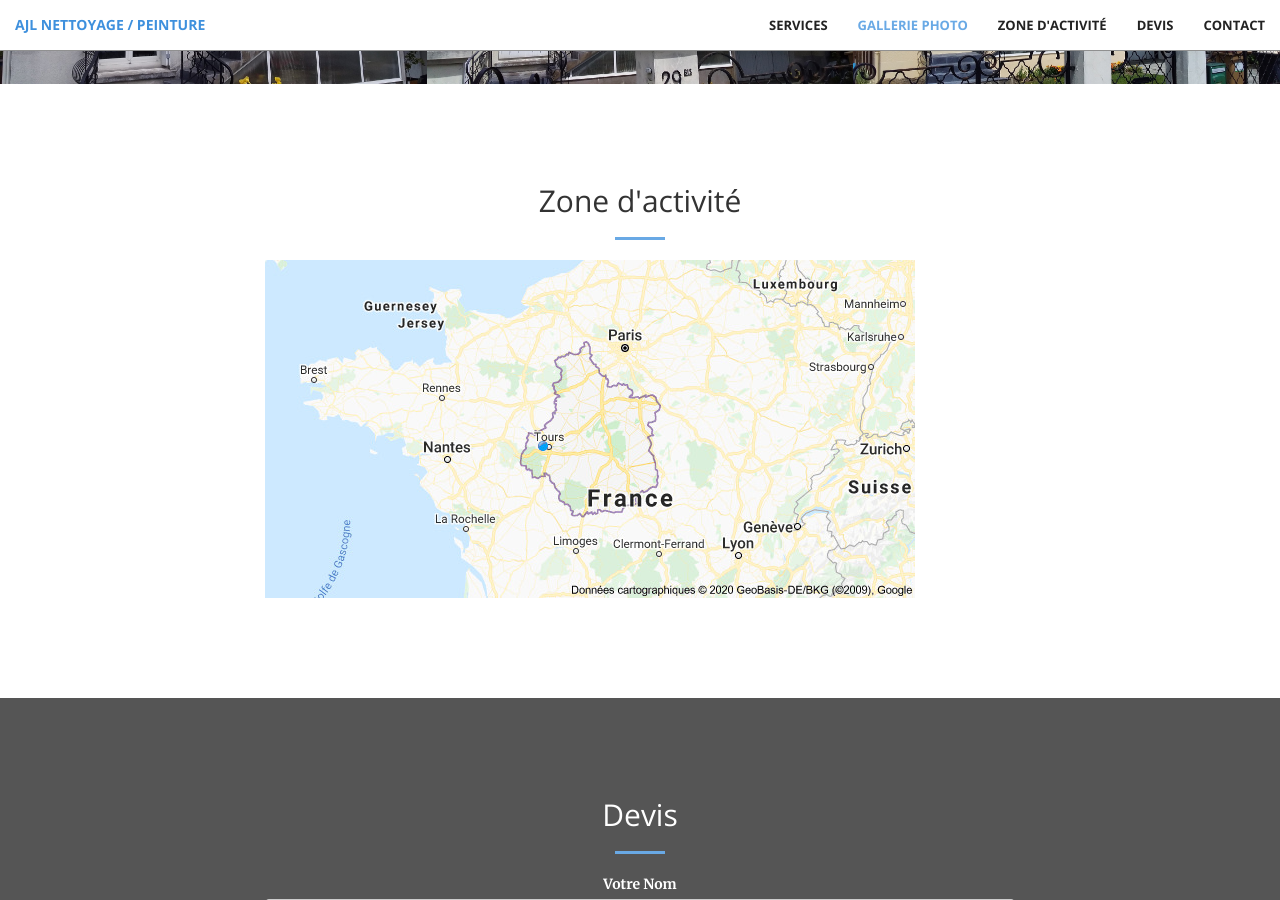
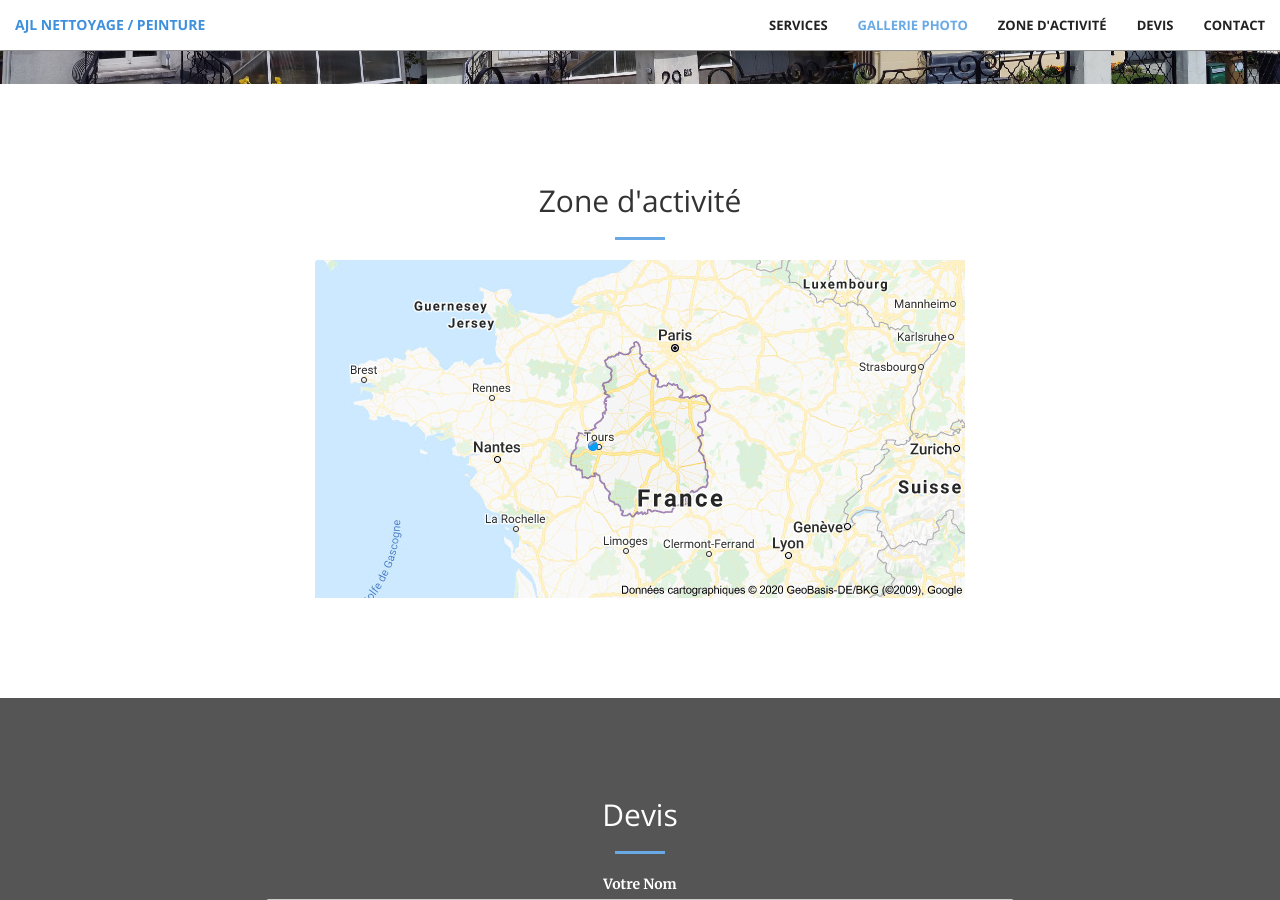
Before and after one commit to yatho/ajl-nettoyage, a Jekyll site: the page built from index.html, in a window 1280 px wide and 900 px high, scrolled down 1873 px. Built offline with Jekyll 4.4.1, drawn with Linux system fonts in a browser that asks for light colours.

Commit message:
Centrer l'image centre val de loire

```diff
--- a/_includes/activity-zone.html
+++ b/_includes/activity-zone.html
@@ -4,7 +4,7 @@
             <div class="col-lg-8 col-lg-offset-2 text-center">
                 <h2 class="section-heading">Zone d'activité</h2>
                 <hr class="primary">
-                <img src="img/centreValDeLoire.jpg" class="img-responsive" alt="Zone d'activitée">
+                <img src="img/centreValDeLoire.jpg" class="img-responsive" alt="Zone d'activitée" style="display: inline;">
             </div>
         </div>
     </div>
```
Also changed, not shown: 1 other file.
